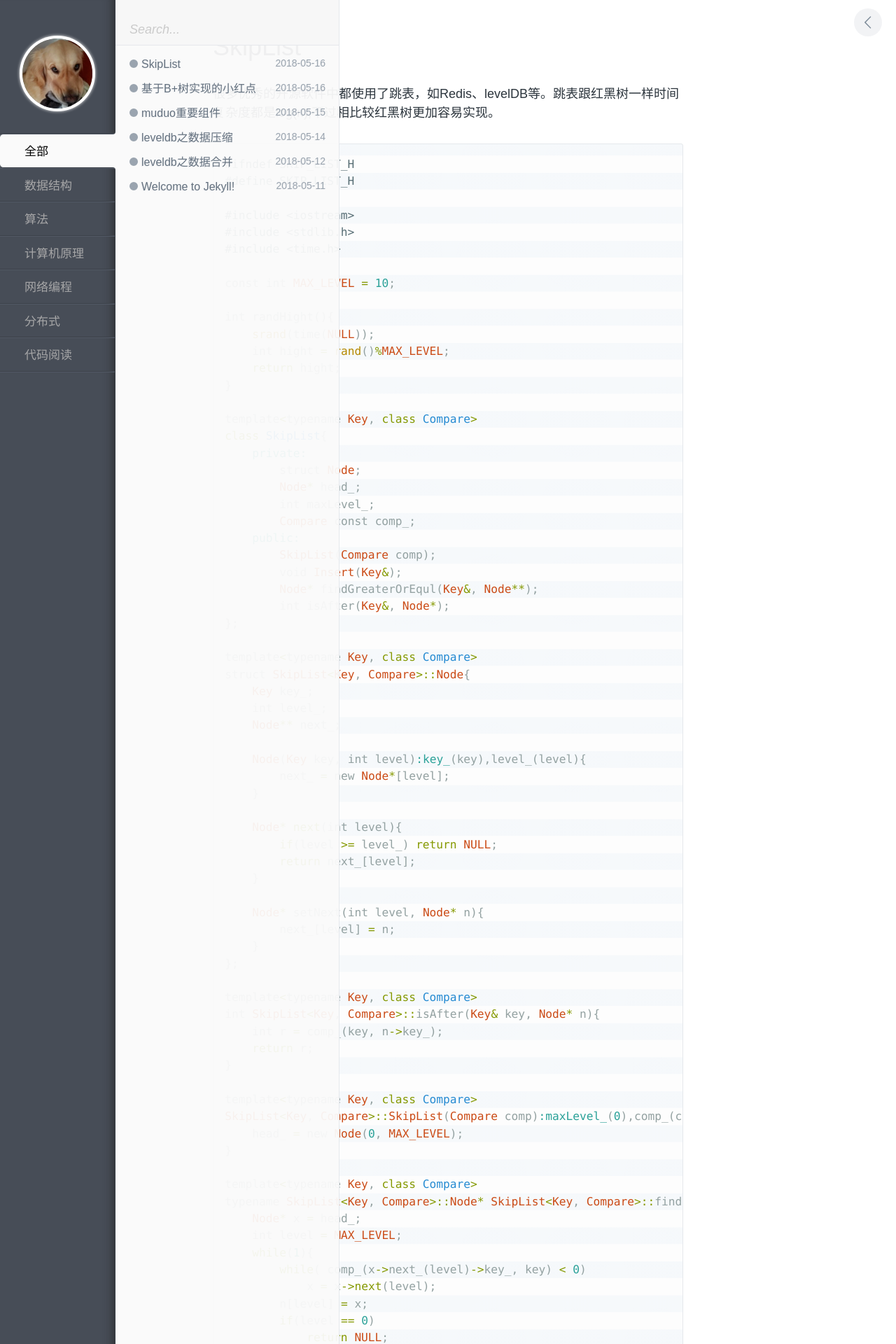
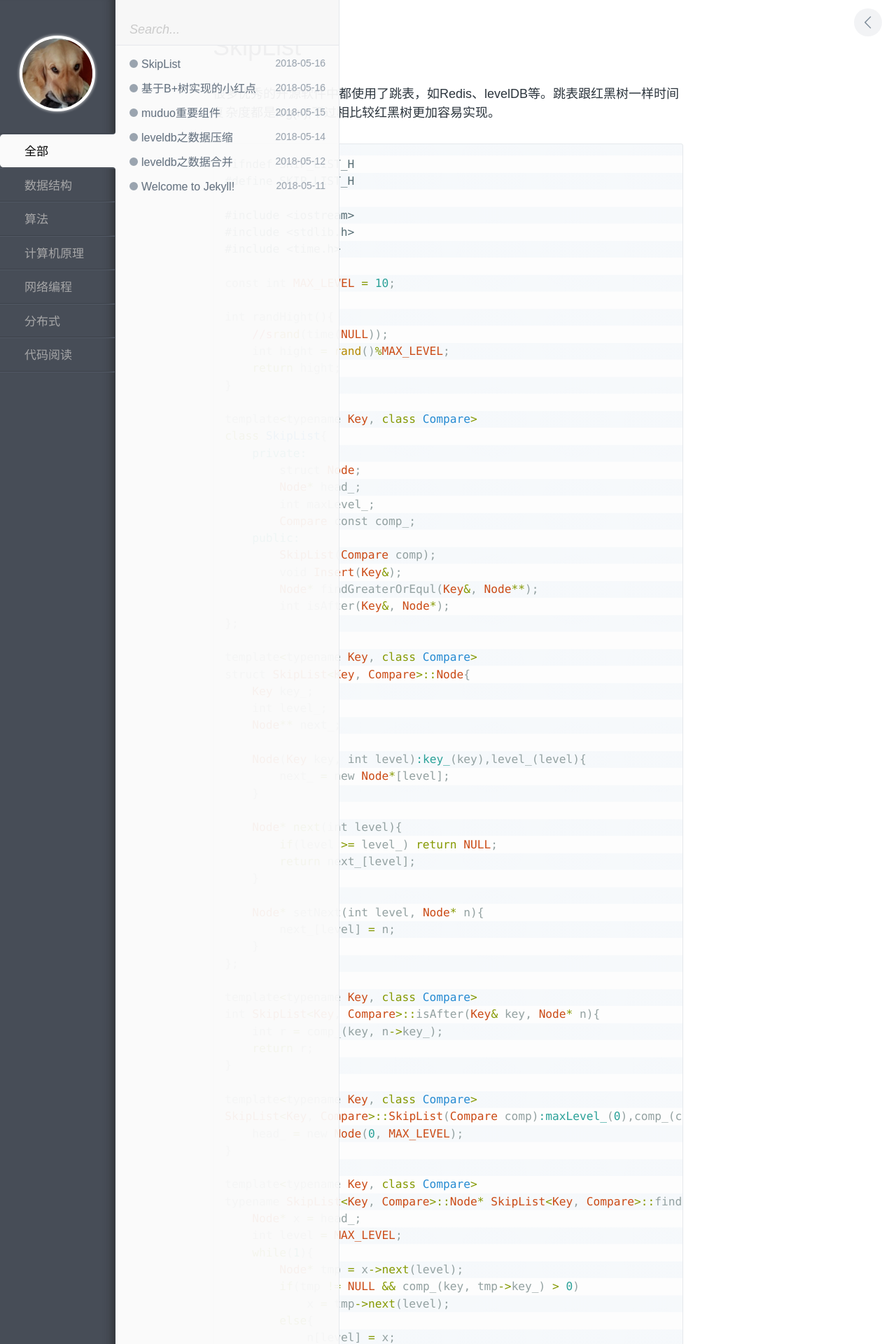
Before and after one commit to LZhuY/lzhuy.github.com, a Jekyll site: the page built from _posts/2018-05-16-数据结构之SkipList.markdown, in a window 1280 px wide. Shown: the top 1920 px of the page at 70% size. Built offline with Jekyll 4.4.1, drawn with Linux system fonts in a browser that asks for light colours; comment, search, counter and statistics services are not loaded.

Commit message:
小修改。
小修改。

```diff
--- a/_posts/2018-05-16-redspoint.markdown
+++ b/_posts/2018-05-16-redspoint.markdown
@@ -6,7 +6,7 @@
 tags: codereader
 ---
 
-今天看了下项目小红点的实现，发现是用了类似B+树的一个结构实现的，觉得是个不错的思路，具体代码如下。
+基于B+树实现的小红点，觉得是个不错的思路，具体代码如下。
 
 {% highlight ruby %}
 
--- a/_posts/2018-05-16-数据结构之SkipList.markdown
+++ b/_posts/2018-05-16-数据结构之SkipList.markdown
@@ -20,7 +20,7 @@
 const int MAX_LEVEL = 10;
 
 int randHight(){
-	srand(time(NULL));
+	//srand(time(NULL));
 	int hight = rand()%MAX_LEVEL;
 	return hight;
 }
@@ -75,12 +75,14 @@
 	Node* x = head_;
 	int level = MAX_LEVEL;
 	while(1){
-		while( comp_(x->next_(level)->key_, key) < 0)
-			x = x->next(level);
-		n[level] = x;
-		if(level == 0)
-			return NULL;
-		level -= 1;
+		Node* tmp = x->next(level);
+		if(tmp != NULL && comp_(key, tmp->key_) > 0)
+			x = tmp->next(level);
+		else{
+			n[level] = x;
+			if(level == 0) return NULL;
+			level --;
+		}
 	}
 }
 
```
